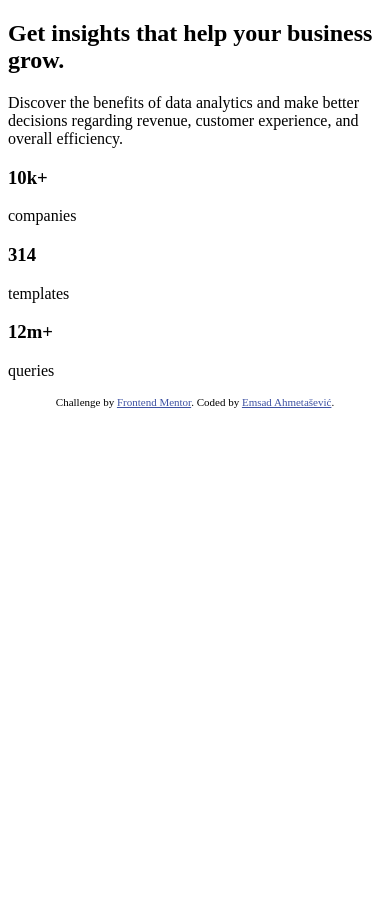
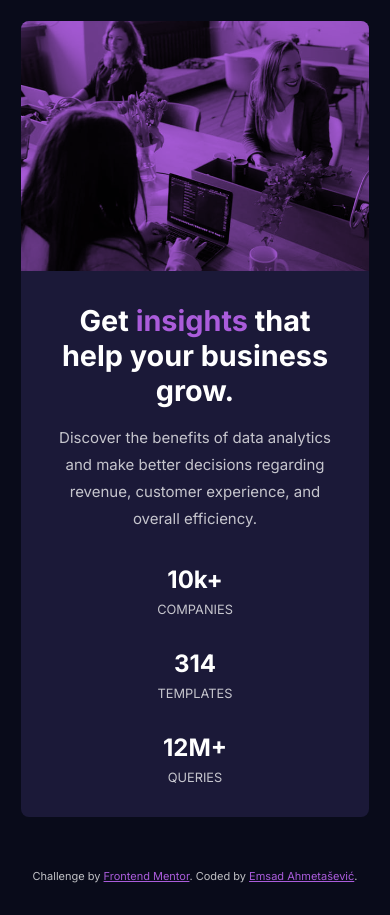
Before and after one commit to emsad87/stats-preview-card-component, a plain HTML site: page index.html in a window 390 px wide. Before the commit the page ends 844 px from the top, so only its background shows below. Drawn offline with Linux system fonts and the light colour scheme.

Commit message:
css - mobile

```diff
--- a/index.html
+++ b/index.html
@@ -12,43 +12,43 @@
       href="./images/favicon-32x32.png"
     />
 
+    <link rel="preconnect" href="https://fonts.gstatic.com" />
+    <link
+      href="https://fonts.googleapis.com/css2?family=Inter:wght@400;700&family=Lexend+Deca&display=swap"
+      rel="stylesheet"
+    />
+
     <title>Frontend Mentor | Stats preview card component</title>
 
-    <!-- Feel free to remove these styles or customise in your own stylesheet 👍 -->
-    <style>
-      .attribution {
-        font-size: 11px;
-        text-align: center;
-      }
-      .attribution a {
-        color: hsl(228, 45%, 44%);
-      }
-    </style>
+    <link rel="stylesheet" href="style.css" />
   </head>
   <body>
     <main>
-      <article>
+      <article class="card">
         <aside class="card__image"></aside>
         <main class="card__content">
           <section class="card__text">
-            <h2>Get <span>insights</span> that help your business grow.</h2>
-            <p>
+            <h2 class="card__text-heading">
+              Get <span class="card__highlight">insights</span> that help your
+              business grow.
+            </h2>
+            <p class="card__text-main">
               Discover the benefits of data analytics and make better decisions
               regarding revenue, customer experience, and overall efficiency.
             </p>
           </section>
           <section class="card__stats">
             <article>
-              <h3>10k+</h3>
-              <p>companies</p>
+              <p class="card__stat">10k+</p>
+              <h2 class="card__stat-heading">companies</h2>
             </article>
             <article>
-              <h3>314</h3>
-              <p>templates</p>
+              <p class="card__stat">314</p>
+              <h2 class="card__stat-heading">templates</h2>
             </article>
             <article>
-              <h3>12m+</h3>
-              <p>queries</p>
+              <p class="card__stat">12m+</p>
+              <h2 class="card__stat-heading">queries</h2>
             </article>
           </section>
         </main>
--- /dev/null
+++ b/style.css
@@ -0,0 +1,95 @@
+*,
+*::before,
+*::after {
+  margin: 0;
+  padding: 0;
+}
+
+body {
+  font-size: 15px;
+  font-family: 'Inter';
+}
+
+body > main {
+  display: flex;
+  flex-direction: column;
+  justify-content: center;
+  align-items: center;
+  min-height: 100vh;
+  background-color: hsl(233, 47%, 7%);
+}
+
+.card {
+  margin: 1.3rem;
+  background-color: hsl(244, 38%, 16%);
+  border-radius: 0.5rem;
+  overflow: hidden;
+  color: hsla(0, 0%, 100%, 0.75);
+}
+
+.card__image {
+  position: relative;
+  height: 250px;
+  background: hsl(277, 64%, 61%) url(./images/image-header-mobile.jpg) center /
+    cover;
+  background-blend-mode: multiply;
+}
+
+.card__content {
+  padding: 2rem;
+  text-align: center;
+}
+
+.card__text-heading,
+.card__stat {
+  font-weight: 700;
+  color: hsl(0, 0%, 100%);
+}
+
+.card__stat-heading,
+.card__stats > article:last-child p {
+  text-transform: uppercase;
+}
+
+.card__text-main,
+.card__stat-heading {
+  font-weight: 400;
+}
+
+.card__text-heading {
+  margin-bottom: 1rem;
+  font-size: 1.8rem;
+}
+
+.card__text-main {
+  margin-bottom: 2rem;
+  line-height: 1.7rem;
+}
+
+.card__highlight {
+  color: hsl(277, 64%, 61%);
+}
+
+.card__stats > article:not(:last-child) {
+  margin-bottom: 2rem;
+}
+
+.card__stat {
+  margin-bottom: 0.5rem;
+  font-size: 1.5rem;
+}
+
+.card__stat-heading {
+  font-size: 0.8rem;
+}
+
+.attribution {
+  margin: 2rem auto;
+  font-size: 11px;
+  text-align: center;
+  color: hsla(0, 0%, 100%, 0.75);
+}
+
+.attribution a {
+  color: hsl(277, 64%, 61%);
+}
```
